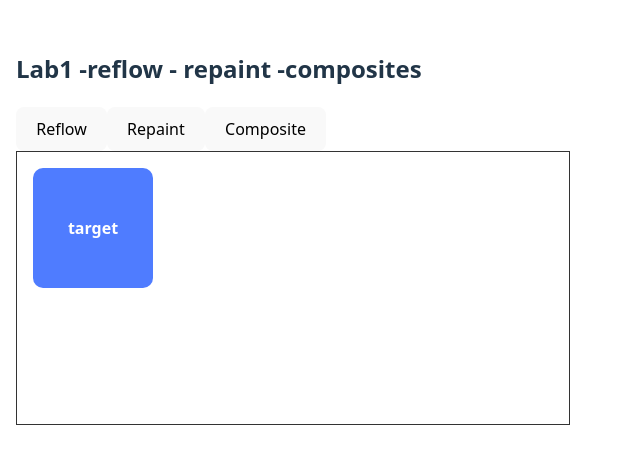
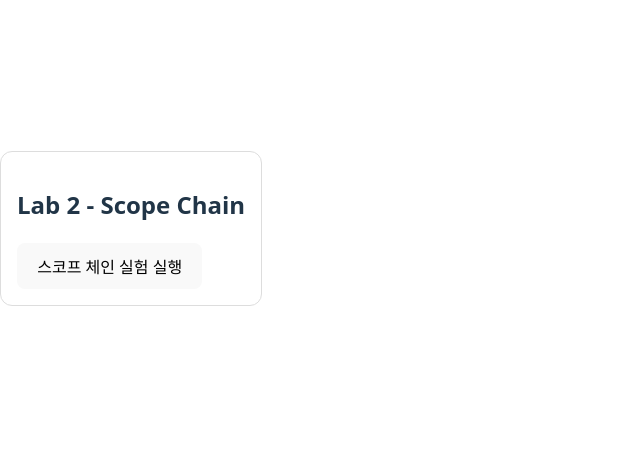
Before and after one commit to DAYHO00/EVERYDAY_frontend, a React app in the folder demo/: page / in a window 1280 px wide. Shown: the part 172-636 px from the top of the page, without its empty margins (0-640 px from the left). Built offline with nearby package versions, Linux system fonts and the light colour scheme; the HTML template or start-up script is replaced by a standard one.

Commit message:
[CS] 실행 컨텍스트

```diff
--- a/demo/src/App.tsx
+++ b/demo/src/App.tsx
@@ -1,8 +1,12 @@
 import { useState } from "react";
-import Lab1 from "./experiments/lab_1/Lab1";
+import Lab2 from "./experiments/lab_2/Lab2";
 
 function App() {
-  return <Lab1 />;
+  return (
+    <div className="App">
+      <Lab2 />
+    </div>
+  );
 }
 
 export default App;
--- /dev/null
+++ b/demo/src/experiments/lab_2/Lab2.css
@@ -0,0 +1,5 @@
+.lab2 {
+  padding: 16px;
+  border: 1px solid #ddd;
+  border-radius: 12px;
+}
--- /dev/null
+++ b/demo/src/experiments/lab_2/Lab2.tsx
@@ -0,0 +1,34 @@
+import "./Lab2.css";
+
+// 🔹 모듈(전역처럼 보이는) 스코프
+const globalValue = "GLOBAL";
+
+function outerFunction() {
+  const outerValue = "OUTER";
+
+  function innerFunction() {
+    const innerValue = "INNER";
+
+    console.log("innerValue:", innerValue); // 1️⃣ 자기 자신
+    console.log("outerValue:", outerValue); // 2️⃣ 외부 스코프
+    console.log("globalValue:", globalValue); // 3️⃣ 더 바깥 스코프
+  }
+
+  return innerFunction;
+}
+
+export default function Lab2() {
+  console.log("[Component] Lab2 실행");
+
+  const runScopeChainTest = () => {
+    const fn = outerFunction();
+    fn();
+  };
+
+  return (
+    <div className="lab2">
+      <h2>Lab 2 - Scope Chain</h2>
+      <button onClick={runScopeChainTest}>스코프 체인 실험 실행</button>
+    </div>
+  );
+}
```
